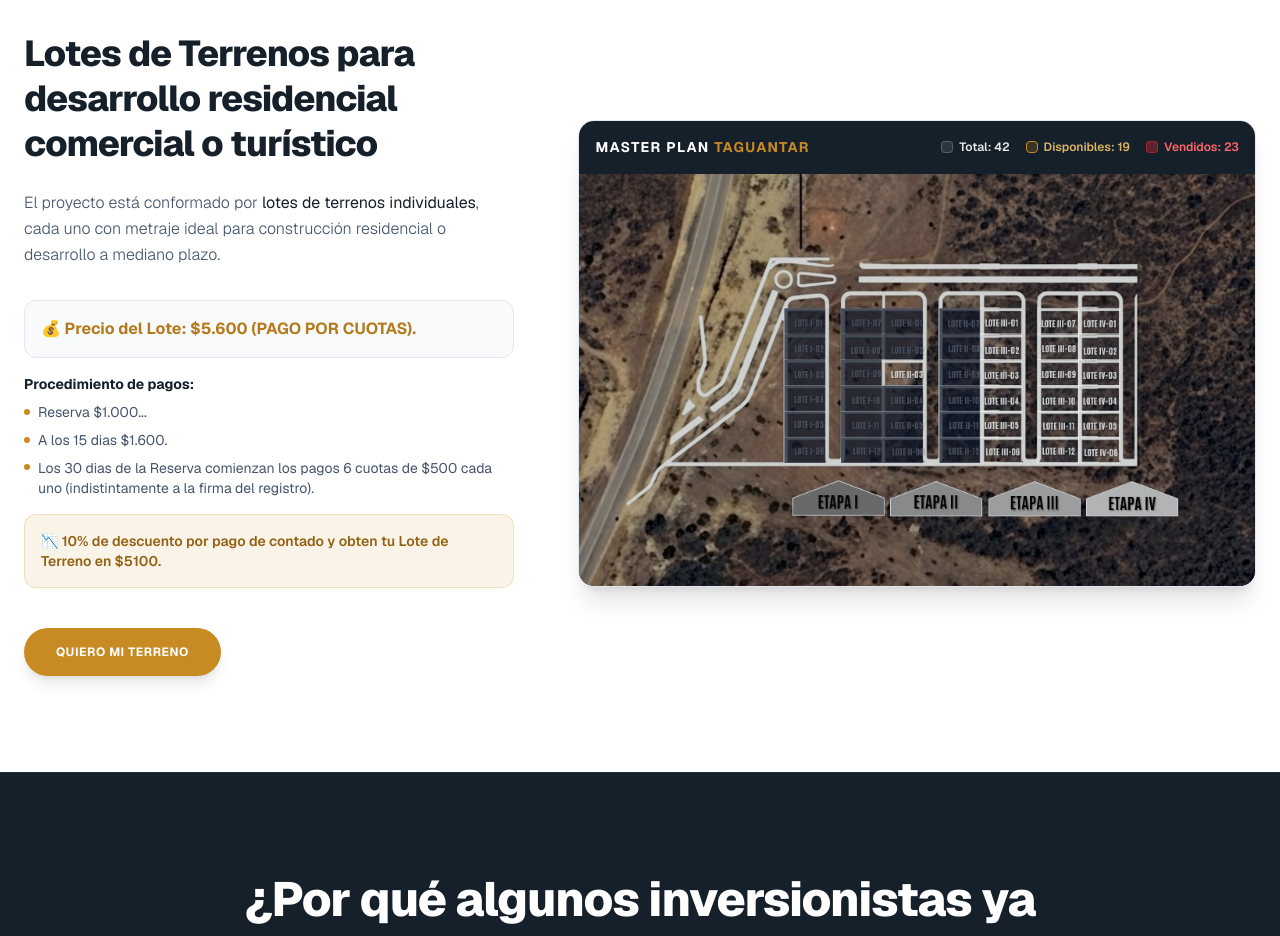
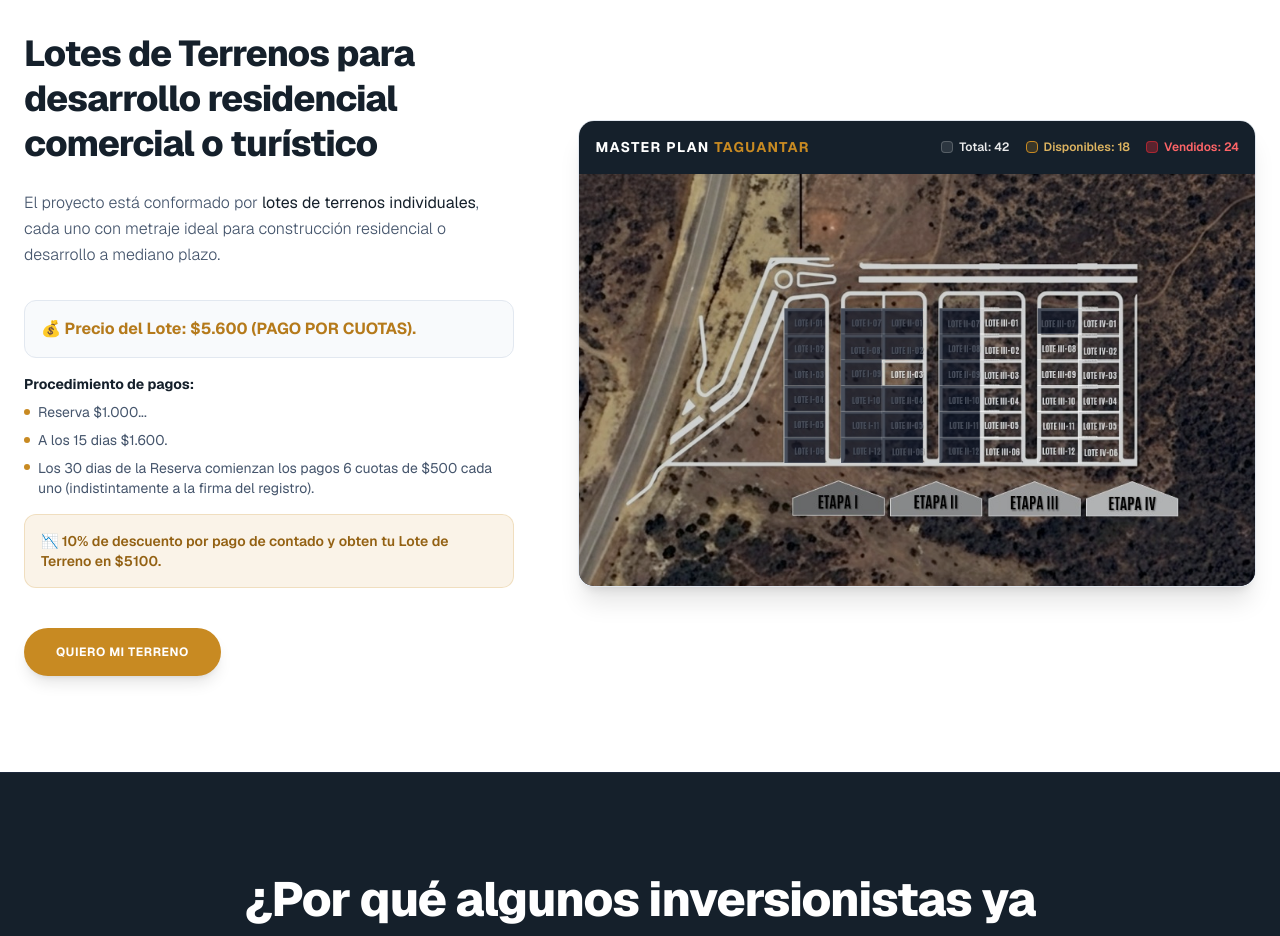
Before and after one commit to theoideas/theofer-website, a Next.js app: page / in a window 1280 px wide. Shown: the part 1400-2336 px from the top of the page. Built offline with nearby package versions, Linux system fonts and the light colour scheme.

Commit message:
Lote III-07 actualizado a vendido

```diff
--- a/components/InteractiveMasterPlan.tsx
+++ b/components/InteractiveMasterPlan.tsx
@@ -700,7 +700,7 @@ const lotesData = [
   {
     "id": "1788900171317",
     "name": "Lote III-07",
-    "status": "disponible",
+    "status": "vendido",
     "points": [
       {
         "x": 67.7,
```
